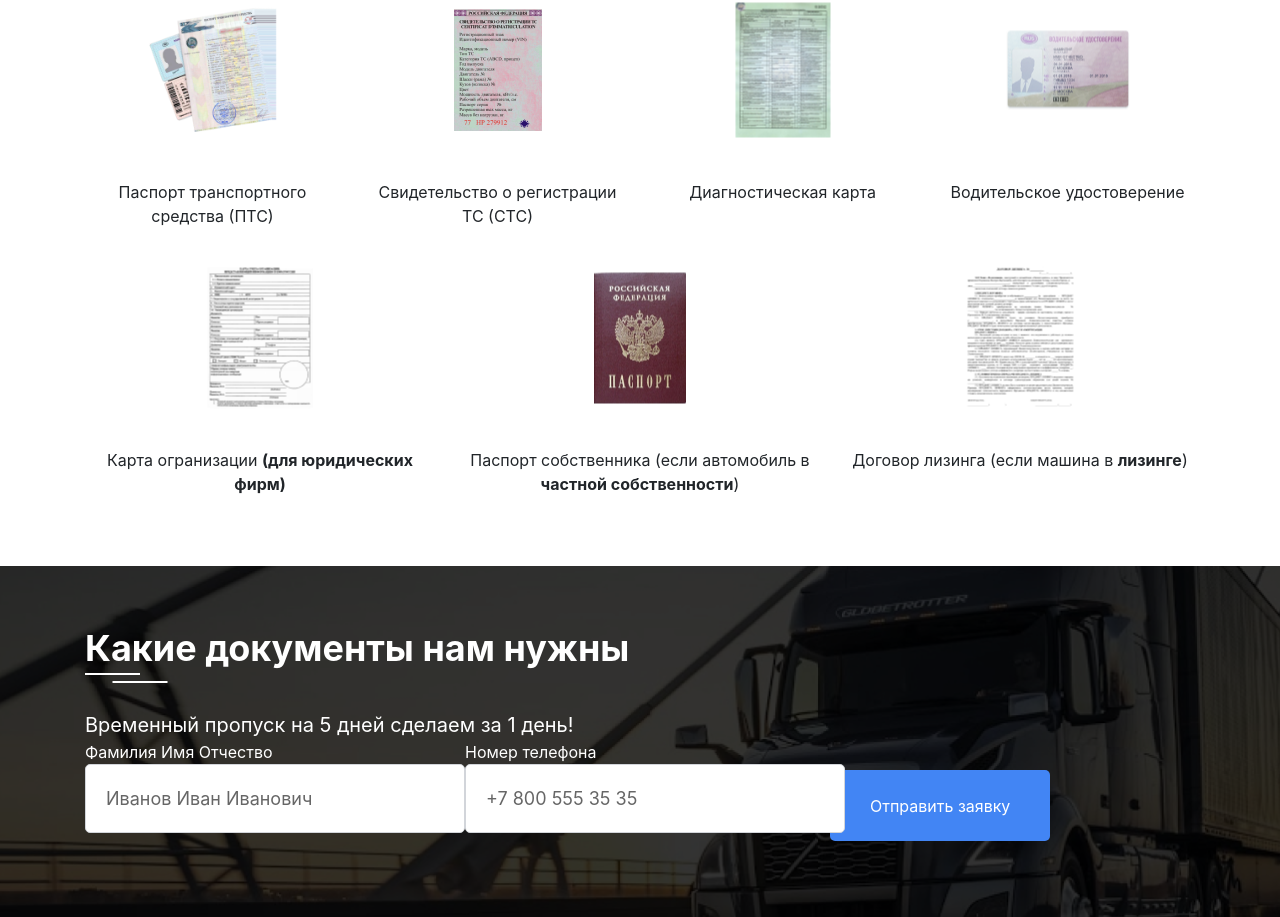
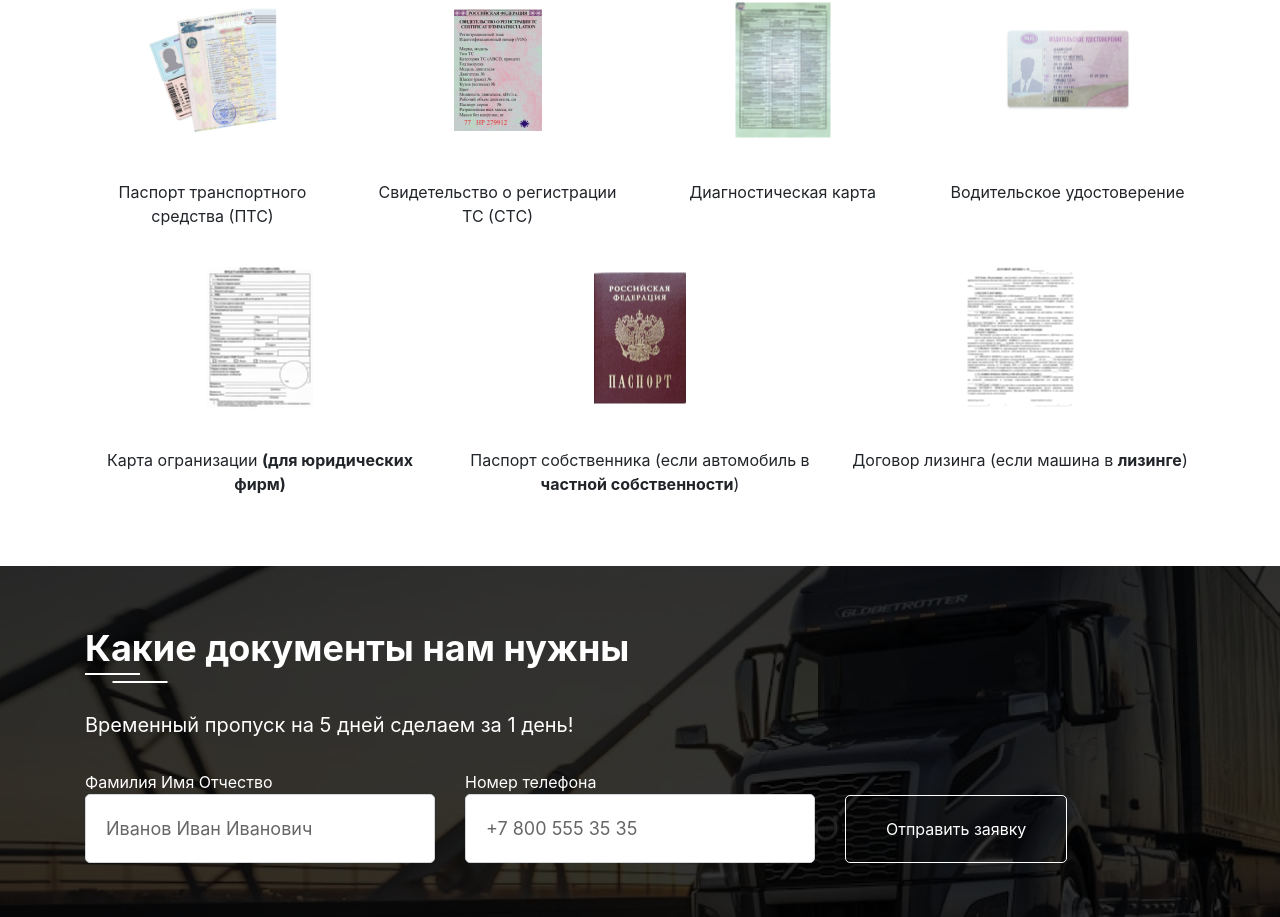
Before and after one commit to YB97/yourPassWeb, a website: page app/index.html in a window 1280 px wide. Shown: the part 1883-2800 px from the top of the page. Drawn offline with Linux system fonts and the light colour scheme.

Commit message:
new section

```diff
--- a/app/index.html
+++ b/app/index.html
@@ -271,6 +271,7 @@
           </div>
         </div>
       </div>
+      </div>
   </section>
   <section class="documents">
     <div class="container">
@@ -352,7 +353,7 @@
           <span> Временный пропуск на 5 дней сделаем за 1 день!</span>
         </div>
         <div class="order-form__input">
-          <div class="row">
+          <div class="row order-form__wrapper">
             <div class="col-md-4">
               <label for="order-fio-input" class="input-label input-label--white">Фамилия Имя Отчество
                 <input type="text" class="input" placeholder="Иванов Иван Иванович" id="order-fio-input" />
@@ -363,9 +364,11 @@
                 <input type="text" class="input" placeholder="+7 800 555 35 35" id="order-phone-input" />
               </label>
             </div>
-            <button class="button button--white" type="submit">
-              Отправить заявку
-            </button>
+            <div class="col-md-3">
+              <button class="button button--white" type="submit">
+                Отправить заявку
+              </button>
+            </div>
           </div>
         </div>
       </div>
--- a/app/sass/main.sass
+++ b/app/sass/main.sass
@@ -86,7 +86,7 @@ b, strong
 
 .input
 	padding: 20px
-	width: 380px
+	width: 100%
 	border-radius: 5px
 	border: 1px solid #D2D5DA
 	font-size: 18px
@@ -97,18 +97,24 @@ b, strong
 
 .button
 	background-color: $accent
-	padding: 20px 40px
+	padding: 21px 40px
 	border-radius: 5px
 	border: none
 	outline: none
 	color: #ffffff
 	cursor: pointer
 	transition: background-color .15s ease-in-out
-	margin-top: 30px
 	&:hover
 		background-color: darken($accent, 10)
 	&:focus
 		outline: none
+	&--white
+		background-color: transparent
+		border: 1px solid #fff
+		transition: border-color .15s ease-in-out
+		&:hover
+			background-color: transparent
+			border-color: $accent
 
 .warning-text
 	font-size: 12px
@@ -231,6 +237,12 @@ b, strong
 	min-height: 370px
 	margin-top: 70px
 	padding-top: 10px
+	&-form
+		&__input
+			display: flex
+		&__wrapper
+			align-items: flex-end
+			margin-top: 30px
 	&__title
 		margin-top: 45px
 	&__text
@@ -244,6 +256,7 @@ b, strong
 .input-label
 	&--white
 		color: #fff
+		margin-bottom: 0
 
 .mt-60
 	margin-top: 60px
```
Also changed, not shown: app/css/main.min.css.
